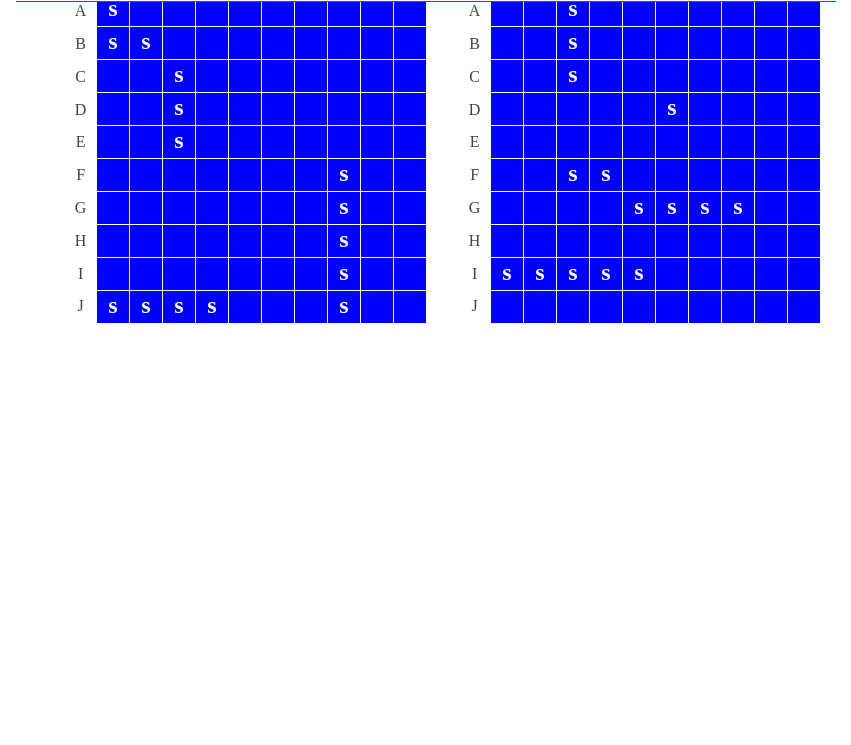
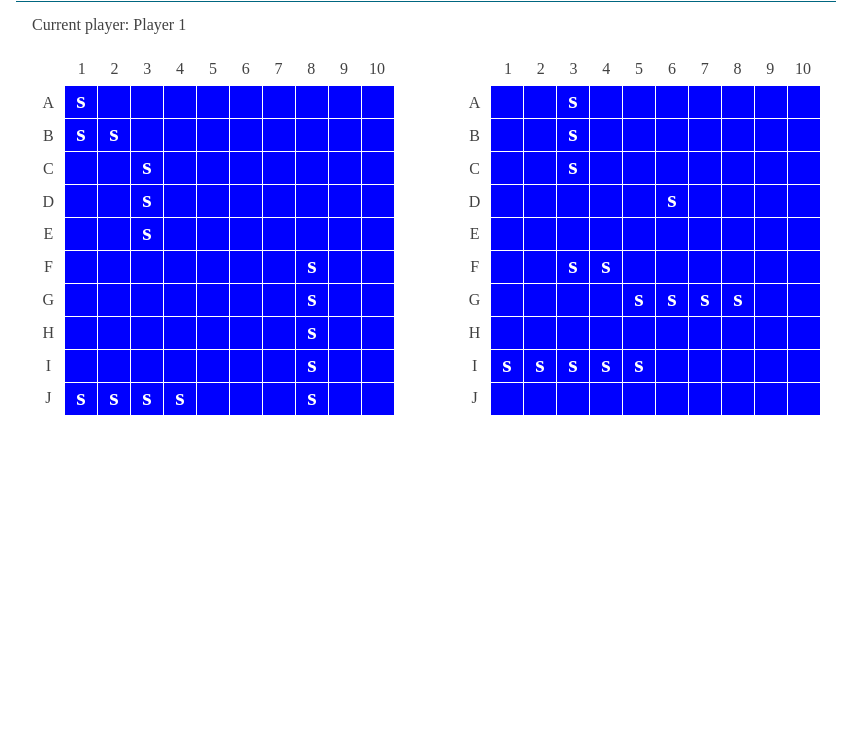
Before and after one commit to JacobGiordano/battleship, a website built with webpack: page src/template.html in a window 1280 px wide. Shown: the part 55-800 px from the top of the page, without its empty margins (214-1065 px from the left). Built offline with nearby package versions, Linux system fonts and the light colour scheme.

Commit message:
Add current player element

```diff
--- a/src/template.html
+++ b/src/template.html
@@ -11,8 +11,10 @@
   <header id="header" class="header">
     <h1 class="page-title">Battleship</h1>
   </header>
+  <section id="current-player-section" class="current-player-section">
+    <span>Current player: <span id="current-player" class="current-">Player 1</span></span>
+  </section>
   <main id="main" class="main">
-    <span id="current-player" class="current-"></span>
     <div id="player-1-board-wrapper" class="player-1-board-wrapper board-wrapper">
       <div id="y-labels" class="y-labels">
         <div class="y-label">A</div>
```
